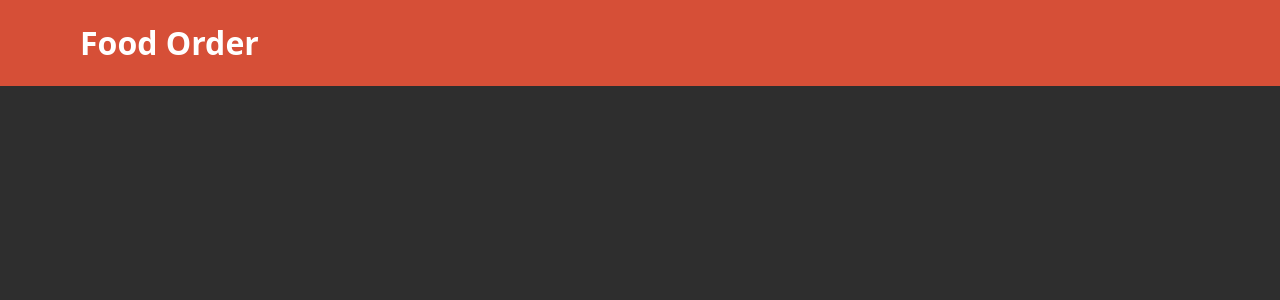
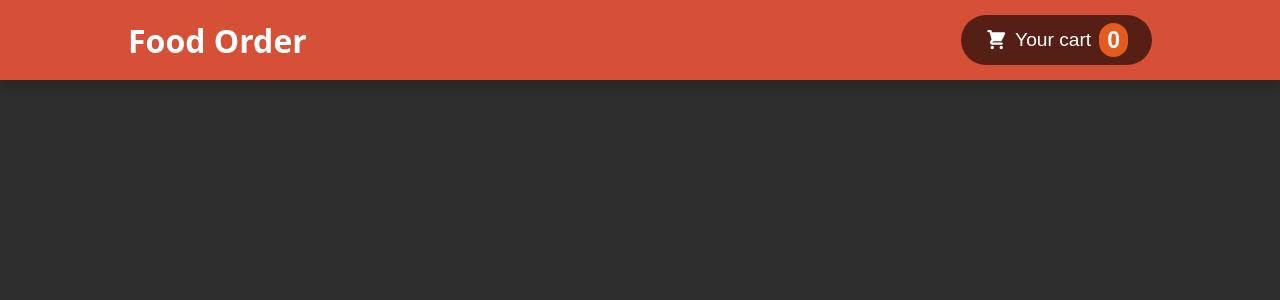
Before and after one commit to RaulHinojosa24/food-order-app, a React (Create React App) app: page / in a window 1280 px wide. Shown: the top 300 px of the page. Built offline with nearby package versions, Linux system fonts and the light colour scheme.

Commit message:
Header button and a bit of styling

```diff
--- /dev/null
+++ b/src/components/Cart/CartIcon.js
@@ -0,0 +1,13 @@
+const CartIcon = () => {
+  return (
+    <svg
+      xmlns="http://www.w3.org/2000/svg"
+      viewBox="0 0 20 20"
+      fill="currentColor"
+    >
+      <path d="M3 1a1 1 0 000 2h1.22l.305 1.222a.997.997 0 00.01.042l1.358 5.43-.893.892C3.74 11.846 4.632 14 6.414 14H15a1 1 0 000-2H6.414l1-1H14a1 1 0 00.894-.553l3-6A1 1 0 0017 3H6.28l-.31-1.243A1 1 0 005 1H3zM16 16.5a1.5 1.5 0 11-3 0 1.5 1.5 0 013 0zM6.5 18a1.5 1.5 0 100-3 1.5 1.5 0 000 3z" />
+    </svg>
+  );
+};
+
+export default CartIcon;
--- a/src/components/UI/Header.js
+++ b/src/components/UI/Header.js
@@ -1,11 +1,11 @@
-import React from "react";
-
 import classes from "./Header.module.css";
+import HeaderCartButton from "./HeaderCartButton";
 
 const Header = () => {
   return (
     <header className={classes.header}>
-      <h1 className={classes["header__title"]}>Food Order</h1>
+      <h1>Food Order</h1>
+      <HeaderCartButton></HeaderCartButton>
     </header>
   );
 };
--- a/src/components/UI/Header.module.css
+++ b/src/components/UI/Header.module.css
@@ -1,14 +1,14 @@
 .header {
   position: fixed;
+  top: 0;
+  left: 0;
+  width: 100%;
+  height: 5rem;
+  padding: 0 10%;
   display: flex;
   justify-content: space-between;
   align-items: center;
   background-color: #d64f37;
-  width: 100%;
-  padding: 0px 5rem;
+  box-shadow: 0 5px 20px rgba(0, 0, 0, 0.2);
+  color: white;
 }
-
-.header__title {
-  color: white;
-  font-weight: bold;
-}
--- /dev/null
+++ b/src/components/UI/HeaderCartButton.js
@@ -0,0 +1,16 @@
+import CartIcon from "../Cart/CartIcon";
+import classes from "./HeaderCartButton.module.css";
+
+const HeaderCartButton = () => {
+  return (
+    <button className={classes["header__button"]}>
+      <span className={classes.icon}>
+        <CartIcon />
+      </span>
+      <span>Your cart</span>
+      <span className={classes.badge}>0</span>
+    </button>
+  );
+};
+
+export default HeaderCartButton;
--- /dev/null
+++ b/src/components/UI/HeaderCartButton.module.css
@@ -0,0 +1,25 @@
+.header__button {
+  background-color: rgba(0, 0, 0, 0.6);
+  border-radius: 50px;
+  display: flex;
+  color: inherit;
+  padding: 0.5rem 1.5rem;
+  font-size: 1.2rem;
+  border: none;
+  align-items: center;
+  justify-content: center;
+  gap: 0.5rem;
+}
+
+.icon {
+  height: 1.4rem;
+  width: 1.4rem;
+}
+
+.badge {
+  font-size: larger;
+  background-color: rgb(227, 91, 33);
+  font-weight: bold;
+  padding: 0.2rem 0.5rem;
+  border-radius: 50px;
+}
--- a/src/index.css
+++ b/src/index.css
@@ -2,6 +2,10 @@
   --primary-color: #151515;
   --secondary-color: #bc3f29;
   --bg-color: #e9b872;
+}
+
+* {
+  box-sizing: border-box;
 }
 
 body {
```
